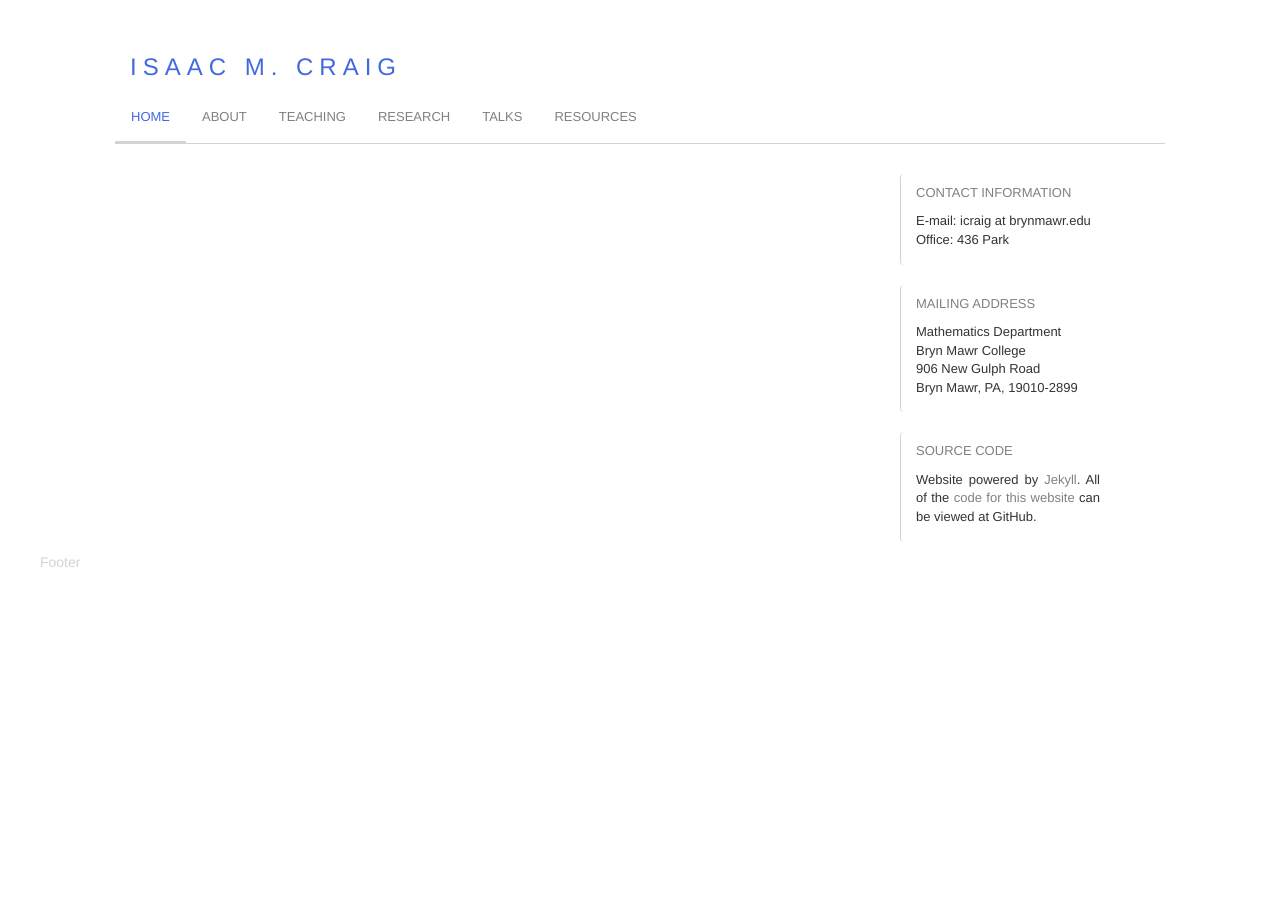
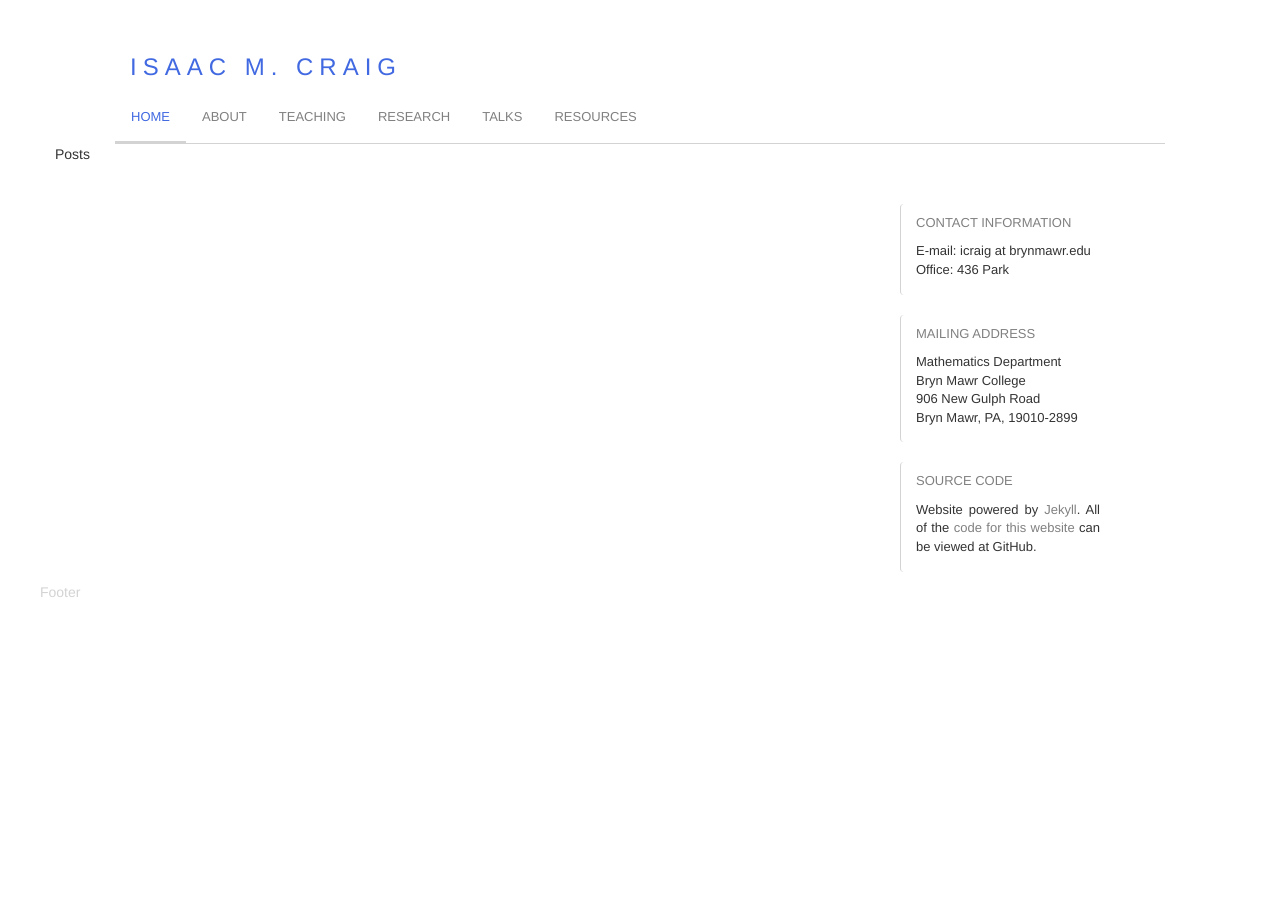
Before and after one commit to isundberg/isaacmc.github.io, a Jekyll site: the page built from README.md, in a window 1280 px wide. Built offline with Jekyll 4.4.1, drawn with Linux system fonts in a browser that asks for light colours; our own code applies the rules of GitHub Pages for plain Markdown files.

Commit message:
Update default.html

```diff
--- a/_layouts/default.html
+++ b/_layouts/default.html
@@ -20,7 +20,7 @@
 
 	<div id="main" class="col-lg-16">
 		{% assign current = page.url | downcase | split: '/' %}
-		{% if current[1]=='' %} {% include posts.html %} {% endif %}
+		{% if current[1] == nil %} {% include posts.html %} {% endif %}
 
 		<div id="content" class="col-sm-8">
        		{{ content }}
```
